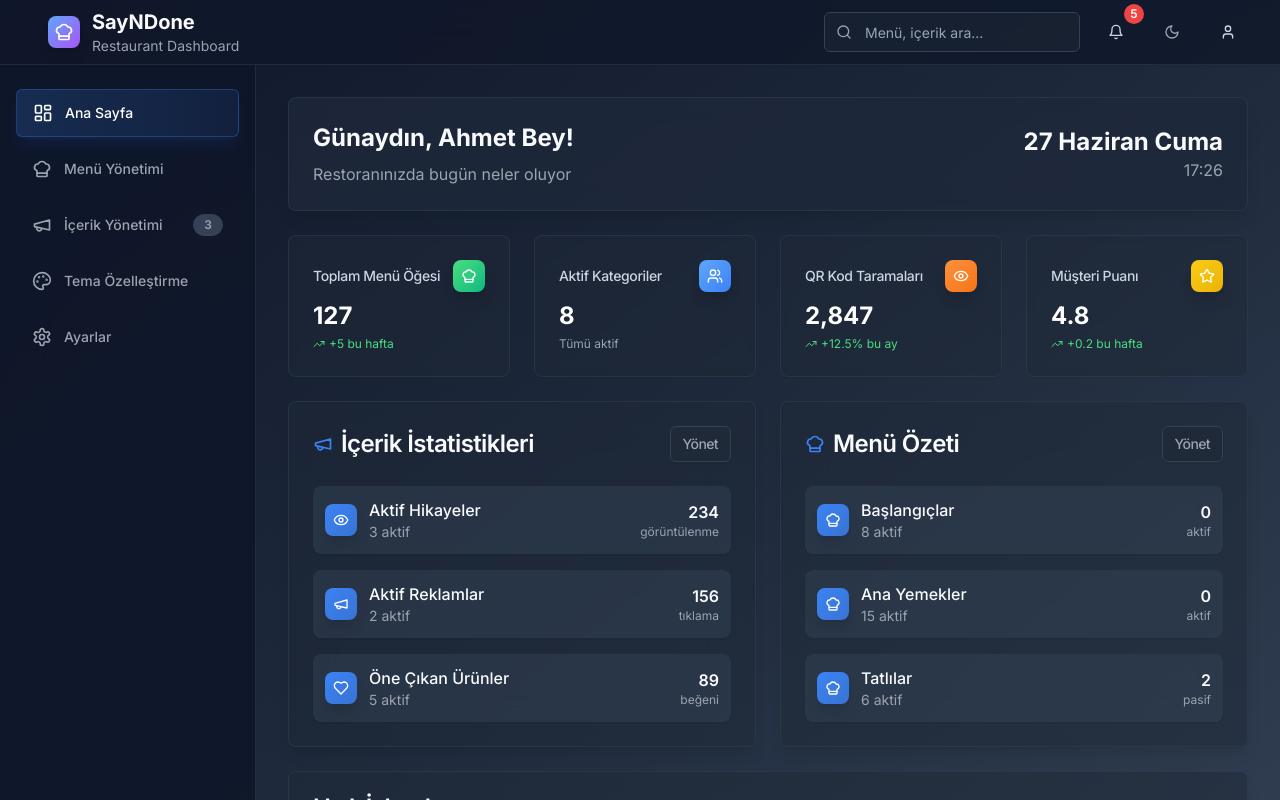
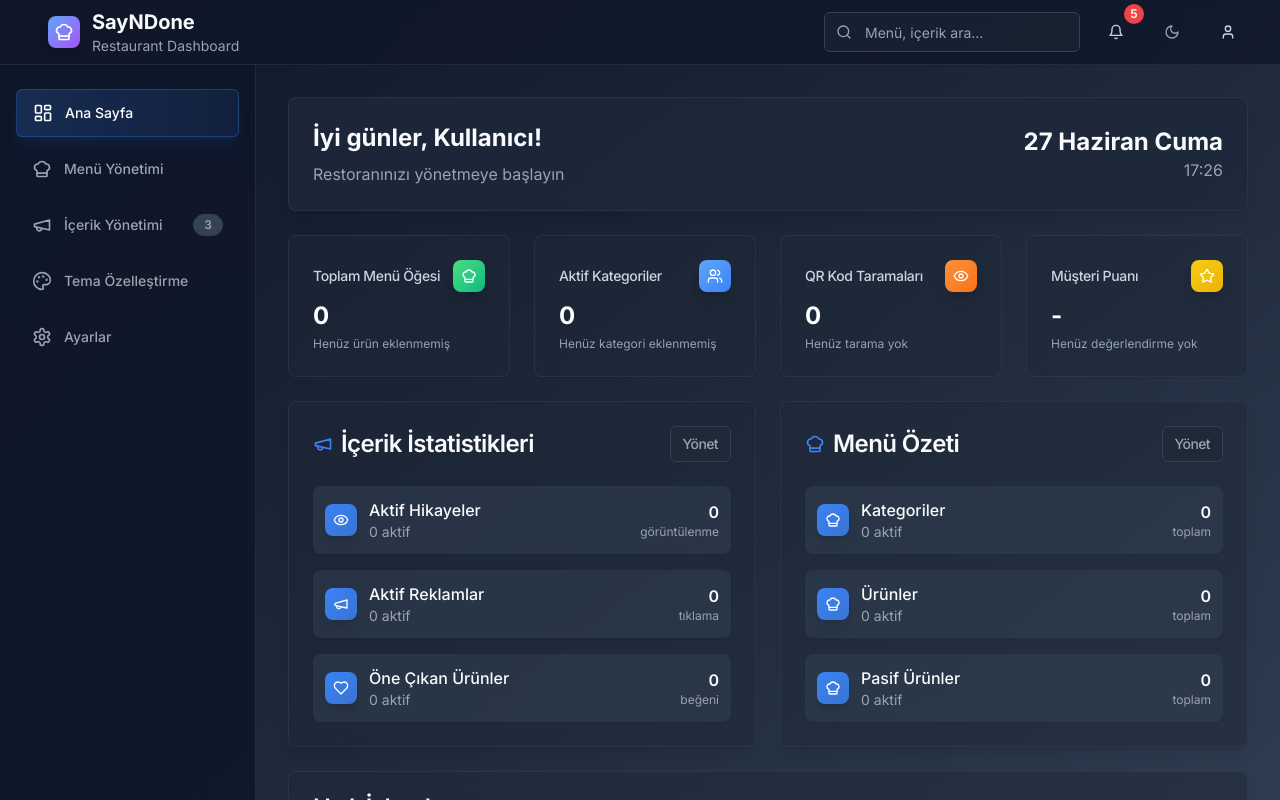
Before and after one commit to uruskan/bolttests, a Next.js app: page / in a window 1280 px wide. Shown: the top 800 px of the page. Built offline with nearby package versions, Linux system fonts and the light colour scheme.

Commit message:
Remove all mock data from the project

```diff
--- a/components/menu/MenuManagement.js
+++ b/components/menu/MenuManagement.js
@@ -124,11 +124,17 @@ function SortableCategory({ category, onToggleActive, onEdit, onDelete }) {
 
           {/* Category Image */}
           <div className="w-12 h-12 rounded-xl overflow-hidden bg-slate-100 dark:bg-slate-800">
+            {category.image ? (
               <img
                 src={category.image}
                 alt={category.name}
                 className="w-full h-full object-cover"
               />
+            ) : (
+              <div className="w-full h-full flex items-center justify-center text-slate-400">
+                <div className="w-6 h-6 bg-slate-300 dark:bg-slate-600 rounded" />
+              </div>
+            )}
           </div>
 
           {/* Category Info */}
@@ -161,7 +167,7 @@ function SortableCategory({ category, onToggleActive, onEdit, onDelete }) {
                 ? "text-green-800 dark:text-green-200"
                 : "text-red-800 dark:text-red-200"
             )}>
-              {category.itemCount}
+              {category.itemCount || 0}
             </div>
           </div>
 
@@ -237,11 +243,11 @@ function SortableProduct({ product, onToggleActive, onPriceChange, onEdit, onDel
   };
 
   const [isEditingPrice, setIsEditingPrice] = useState(false);
-  const [tempPrice, setTempPrice] = useState(Math.round(product.price).toString());
+  const [tempPrice, setTempPrice] = useState(Math.round(product.price || 0).toString());
 
   const handlePriceClick = () => {
     setIsEditingPrice(true);
-    setTempPrice(Math.round(product.price).toString());
+    setTempPrice(Math.round(product.price || 0).toString());
   };
 
   const handlePriceBlur = () => {
@@ -250,7 +256,7 @@ function SortableProduct({ product, onToggleActive, onPriceChange, onEdit, onDel
     if (!isNaN(newPrice) && newPrice > 0) {
       onPriceChange(product.id, newPrice);
     } else {
-      setTempPrice(Math.round(product.price).toString());
+      setTempPrice(Math.round(product.price || 0).toString());
     }
   };
 
@@ -259,7 +265,7 @@ function SortableProduct({ product, onToggleActive, onPriceChange, onEdit, onDel
       handlePriceBlur();
     } else if (e.key === 'Escape') {
       setIsEditingPrice(false);
-      setTempPrice(Math.round(product.price).toString());
+      setTempPrice(Math.round(product.price || 0).toString());
     }
   };
 
@@ -297,11 +303,17 @@ function SortableProduct({ product, onToggleActive, onPriceChange, onEdit, onDel
 
         {/* Product Image */}
         <div className="w-16 h-16 rounded-xl overflow-hidden bg-slate-100 dark:bg-slate-800 flex-shrink-0">
+          {product.image ? (
             <img
               src={product.image}
               alt={product.name}
               className="w-full h-full object-cover"
             />
+          ) : (
+            <div className="w-full h-full flex items-center justify-center text-slate-400">
+              <div className="w-8 h-8 bg-slate-300 dark:bg-slate-600 rounded" />
+            </div>
+          )}
         </div>
 
         {/* Product Info */}
@@ -363,7 +375,7 @@ function SortableProduct({ product, onToggleActive, onPriceChange, onEdit, onDel
                 }}
                 title="Fiyatı düzenlemek için tıklayın"
               >
-                ₺{Math.round(product.price)}
+                ₺{Math.round(product.price || 0)}
               </div>
             )}
           </div>
@@ -424,7 +436,7 @@ function SortableProduct({ product, onToggleActive, onPriceChange, onEdit, onDel
 
 export function MenuManagement() {
   const [searchTerm, setSearchTerm] = useState('');
-  const [selectedCategory, setSelectedCategory] = useState('1');
+  const [selectedCategory, setSelectedCategory] = useState(null);
 
   // Dialog states
   const [categoryDialog, setCategoryDialog] = useState({ open: false, category: null });
@@ -438,103 +450,9 @@ export function MenuManagement() {
     icon: null
   });
 
-  const [categories, setCategories] = useState([
-    {
-      id: '1',
-      name: 'Başlangıçlar',
-      description: 'Lezzetli başlangıç tarifleri',
-      itemCount: 8,
-      active: true,
-      image: 'https://images.pexels.com/photos/1640777/pexels-photo-1640777.jpeg?auto=compress&cs=tinysrgb&w=400'
-    },
-    {
-      id: '2',
-      name: 'Makarnalar',
-      description: 'Ev yapımı taze makarnalar',
-      itemCount: 12,
-      active: true,
-      image: 'https://images.pexels.com/photos/4518843/pexels-photo-4518843.jpeg?auto=compress&cs=tinysrgb&w=400'
-    },
-    {
-      id: '3',
-      name: 'Pizzalar',
-      description: 'Odun ateşinde İnce hamur',
-      itemCount: 10,
-      active: true,
-      image: 'https://images.pexels.com/photos/2147491/pexels-photo-2147491.jpeg?auto=compress&cs=tinysrgb&w=400'
-    },
-    {
-      id: '4',
-      name: 'Ana Yemekler',
-      description: 'Doyurucu İtalyan yemekleri',
-      itemCount: 15,
-      active: true,
-      image: 'https://images.pexels.com/photos/8753999/pexels-photo-8753999.jpeg?auto=compress&cs=tinysrgb&w=400'
-    },
-    {
-      id: '5',
-      name: 'Tatlılar',
-      description: 'Tatlı son',
-      itemCount: 6,
-      active: true,
-      image: 'https://images.pexels.com/photos/1126359/pexels-photo-1126359.jpeg?auto=compress&cs=tinysrgb&w=400'
-    },
-    {
-      id: '6',
-      name: 'İçecekler',
-      description: 'İçecekler ve şaraplar',
-      itemCount: 20,
-      active: false,
-      image: 'https://images.pexels.com/photos/1407846/pexels-photo-1407846.jpeg?auto=compress&cs=tinysrgb&w=400'
-    }
-  ]);
-
-  const [menuItems, setMenuItems] = useState([
-    {
-      id: '1',
-      name: 'Bruschetta Classica',
-      description: 'Taze domates, fesleğen ve sarımsakla kızarmış ekmek',
-      price: 46,
-      category: 'Başlangıçlar',
-      categoryId: '1',
-      image: 'https://images.pexels.com/photos/1640777/pexels-photo-1640777.jpeg?auto=compress&cs=tinysrgb&w=400',
-      active: true,
-      featured: true
-    },
-    {
-      id: '2',
-      name: 'Antipasto Misto',
-      description: 'Karışık peynir ve marine sebze seçkisi',
-      price: 69,
-      category: 'Başlangıçlar',
-      categoryId: '1',
-      image: 'https://images.pexels.com/photos/4518843/pexels-photo-4518843.jpeg?auto=compress&cs=tinysrgb&w=400',
-      active: true,
-      featured: false
-    },
-    {
-      id: '3',
-      name: 'Arancini',
-      description: 'Mozzarella ve bezelyeli çıtır risotto topları',
-      price: 53,
-      category: 'Başlangıçlar',
-      categoryId: '1',
-      image: 'https://images.pexels.com/photos/8753999/pexels-photo-8753999.jpeg?auto=compress&cs=tinysrgb&w=400',
-      active: false,
-      featured: false
-    },
-    {
-      id: '4',
-      name: 'Calamari Fritti',
-      description: 'Limonla servis edilen kızarmış kalamar halkaları',
-      price: 62,
-      category: 'Başlangıçlar',
-      categoryId: '1',
-      image: 'https://images.pexels.com/photos/1099680/pexels-photo-1099680.jpeg?auto=compress&cs=tinysrgb&w=400',
-      active: true,
-      featured: false
-    }
-  ]);
+  // Empty state - no mock data
+  const [categories, setCategories] = useState([]);
+  const [menuItems, setMenuItems] = useState([]);
 
   const sensors = useSensors(
     useSensor(PointerSensor),
@@ -571,6 +489,8 @@ export function MenuManagement() {
 
   const toggleCategoryActive = (categoryId) => {
     const category = categories.find(cat => cat.id === categoryId);
+    if (!category) return;
+
     const action = category.active ? 'pasif' : 'aktif';
 
     setConfirmDialog({
@@ -589,6 +509,8 @@ export function MenuManagement() {
 
   const toggleProductActive = (productId) => {
     const product = menuItems.find(item => item.id === productId);
+    if (!product) return;
+
     const action = product.active ? 'pasif' : 'aktif';
 
     setConfirmDialog({
@@ -640,6 +562,10 @@ export function MenuManagement() {
       description: `"${product.name}" ürününü silmek istediğinizden emin misiniz? Bu işlem geri alınamaz.`,
       onConfirm: () => {
         setMenuItems(prev => prev.filter(item => item.id !== product.id));
+        // Update category item count
+        setCategories(prev => prev.map(cat =>
+          cat.id === product.categoryId ? { ...cat, itemCount: Math.max(0, (cat.itemCount || 0) - 1) } : cat
+        ));
       },
       variant: 'destructive',
       icon: <AlertTriangle className="w-5 h-5" />
@@ -657,9 +583,15 @@ export function MenuManagement() {
       const newCategory = {
         ...categoryData,
         id: Date.now().toString(),
-        itemCount: 0
+        itemCount: 0,
+        active: true
       };
       setCategories(prev => [...prev, newCategory]);
+
+      // Auto-select the new category
+      if (!selectedCategory) {
+        setSelectedCategory(newCategory.id);
+      }
     }
   };
 
@@ -671,16 +603,21 @@ export function MenuManagement() {
       ));
     } else {
       // Add new product
+      const targetCategoryId = selectedCategory || categories[0]?.id;
+      if (!targetCategoryId) return;
+
       const newProduct = {
         ...productData,
         id: Date.now().toString(),
-        categoryId: selectedCategory
+        categoryId: targetCategoryId,
+        active: true,
+        featured: false
       };
       setMenuItems(prev => [...prev, newProduct]);
 
       // Update category item count
       setCategories(prev => prev.map(cat =>
-        cat.id === selectedCategory ? { ...cat, itemCount: cat.itemCount + 1 } : cat
+        cat.id === targetCategoryId ? { ...cat, itemCount: (cat.itemCount || 0) + 1 } : cat
       ));
     }
   };
@@ -690,6 +627,10 @@ export function MenuManagement() {
     item.categoryId === selectedCategory &&
     item.name.toLowerCase().includes(searchTerm.toLowerCase())
   );
+
+  // Empty state messages
+  const hasCategories = categories.length > 0;
+  const hasProducts = filteredProducts.length > 0;
 
   return (
     <div className="space-y-6">
@@ -711,6 +652,7 @@ export function MenuManagement() {
           <Button
             className="bg-primary hover:bg-primary/90 text-primary-foreground"
             onClick={() => setProductDialog({ open: true, product: null })}
+            disabled={!hasCategories}
           >
             <Plus className="w-4 h-4 mr-2" />
             Öğe Ekle
@@ -732,6 +674,22 @@ export function MenuManagement() {
               </CardTitle>
             </CardHeader>
             <CardContent className="space-y-3">
+              {!hasCategories ? (
+                <div className="text-center py-8">
+                  <div className="text-muted-foreground mb-4">
+                    <ChefHat className="w-12 h-12 mx-auto mb-2 opacity-50" />
+                    <p>Henüz kategori eklenmemiş</p>
+                    <p className="text-sm">İlk kategorinizi ekleyerek başlayın</p>
+                  </div>
+                  <Button
+                    variant="outline"
+                    onClick={() => setCategoryDialog({ open: true, category: null })}
+                  >
+                    <Plus className="w-4 h-4 mr-2" />
+                    İlk Kategoriyi Ekle
+                  </Button>
+                </div>
+              ) : (
                 <DndContext
                   sensors={sensors}
                   collisionDetection={closestCenter}
@@ -760,6 +718,7 @@ export function MenuManagement() {
                     ))}
                   </SortableContext>
                 </DndContext>
+              )}
             </CardContent>
           </Card>
         </div>
@@ -770,8 +729,9 @@ export function MenuManagement() {
             <CardHeader>
               <div className="flex items-center justify-between">
                 <CardTitle className="text-foreground">
-                  {selectedCategoryData?.name} ({filteredProducts.length} Öğe)
+                  {selectedCategoryData ? `${selectedCategoryData.name} (${filteredProducts.length} Öğe)` : 'Kategori Seçin'}
                 </CardTitle>
+                {selectedCategoryData && (
                   <div className="flex items-center space-x-2">
                     <div className="relative">
                       <Search className="absolute left-3 top-1/2 transform -translate-y-1/2 w-4 h-4 text-muted-foreground" />
@@ -797,9 +757,32 @@ export function MenuManagement() {
                       <Grid3X3 className="w-4 h-4" />
                     </Button>
                   </div>
+                )}
               </div>
             </CardHeader>
             <CardContent className="space-y-4">
+              {!selectedCategoryData ? (
+                <div className="text-center py-12">
+                  <div className="text-muted-foreground">
+                    <List className="w-12 h-12 mx-auto mb-2 opacity-50" />
+                    <p>Ürünleri görüntülemek için bir kategori seçin</p>
+                  </div>
+                </div>
+              ) : !hasProducts ? (
+                <div className="text-center py-12">
+                  <div className="text-muted-foreground mb-4">
+                    <ChefHat className="w-12 h-12 mx-auto mb-2 opacity-50" />
+                    <p>Bu kategoride henüz ürün yok</p>
+                    <p className="text-sm">İlk ürününüzü ekleyerek başlayın</p>
+                  </div>
+                  <Button
+                    onClick={() => setProductDialog({ open: true, product: null })}
+                  >
+                    <Plus className="w-4 h-4 mr-2" />
+                    İlk Ürünü Ekle
+                  </Button>
+                </div>
+              ) : (
                 <DndContext
                   sensors={sensors}
                   collisionDetection={closestCenter}
@@ -821,6 +804,7 @@ export function MenuManagement() {
                     ))}
                   </SortableContext>
                 </DndContext>
+              )}
             </CardContent>
           </Card>
         </div>
--- a/components/molecules/WelcomeHeader.js
+++ b/components/molecules/WelcomeHeader.js
@@ -3,7 +3,14 @@
 import { Card, CardContent } from '@/components/ui/card';
 import { cn } from '@/lib/utils';
 
-export function WelcomeHeader({ userName, currentTime }) {
+export function WelcomeHeader({ userName = "Kullanıcı", currentTime }) {
+  const getGreeting = () => {
+    const hour = currentTime.getHours();
+    if (hour < 12) return "Günaydın";
+    if (hour < 18) return "İyi günler";
+    return "İyi akşamlar";
+  };
+
   return (
     <Card className={cn(
       "backdrop-blur-xl border shadow-lg transition-all duration-200",
@@ -16,13 +23,13 @@ export function WelcomeHeader({ userName, currentTime }) {
               "text-2xl font-bold mb-2 transition-colors duration-200",
               "text-foreground"
             )}>
-              Günaydın, {userName}!
+              {getGreeting()}, {userName}!
             </h1>
             <p className={cn(
               "transition-colors duration-200",
               "text-muted-foreground"
             )}>
-              Restoranınızda bugün neler oluyor
+              Restoranınızı yönetmeye başlayın
             </p>
           </div>
           <div className="mt-4 sm:mt-0 text-right">
--- a/components/pages/DashboardPage.js
+++ b/components/pages/DashboardPage.js
@@ -27,51 +27,54 @@ export function DashboardPage() {
     return () => clearInterval(timer);
   }, []);
 
+  // Empty state metrics - all zeros
   const metrics = [
     {
       title: "Toplam Menü Öğesi",
-      value: "127",
-      change: "+5 bu hafta",
-      trend: "up",
+      value: "0",
+      change: "Henüz ürün eklenmemiş",
+      trend: "neutral",
       icon: ChefHat,
       colorClass: "from-green-400 to-emerald-500"
     },
     {
       title: "Aktif Kategoriler",
-      value: "8",
-      change: "Tümü aktif",
+      value: "0",
+      change: "Henüz kategori eklenmemiş",
       trend: "neutral",
       icon: Users,
       colorClass: "from-blue-400 to-blue-500"
     },
     {
       title: "QR Kod Taramaları",
-      value: "2,847",
-      change: "+12.5% bu ay",
-      trend: "up",
+      value: "0",
+      change: "Henüz tarama yok",
+      trend: "neutral",
       icon: Eye,
       colorClass: "from-orange-400 to-orange-500"
     },
     {
       title: "Müşteri Puanı",
-      value: "4.8",
-      change: "+0.2 bu hafta",
-      trend: "up",
+      value: "-",
+      change: "Henüz değerlendirme yok",
+      trend: "neutral",
       icon: Star,
       colorClass: "from-yellow-400 to-yellow-500"
     }
   ];
 
+  // Empty state content stats
   const contentStats = [
-    { name: "Aktif Hikayeler", count: 3, value: 234, icon: Eye, valueLabel: 'görüntülenme' },
-    { name: "Aktif Reklamlar", count: 2, value: 156, icon: Megaphone, valueLabel: 'tıklama' },
-    { name: "Öne Çıkan Ürünler", count: 5, value: 89, icon: Heart, valueLabel: 'beğeni' },
+    { name: "Aktif Hikayeler", count: 0, value: 0, icon: Eye, valueLabel: 'görüntülenme' },
+    { name: "Aktif Reklamlar", count: 0, value: 0, icon: Megaphone, valueLabel: 'tıklama' },
+    { name: "Öne Çıkan Ürünler", count: 0, value: 0, icon: Heart, valueLabel: 'beğeni' },
   ];
 
+  // Empty state menu stats
   const menuStats = [
-    { name: "Başlangıçlar", count: 8, value: 0, icon: ChefHat, valueLabel: 'aktif' },
-    { name: "Ana Yemekler", count: 15, value: 0, icon: ChefHat, valueLabel: 'aktif' },
-    { name: "Tatlılar", count: 6, value: 2, icon: ChefHat, valueLabel: 'pasif' },
+    { name: "Kategoriler", count: 0, value: 0, icon: ChefHat, valueLabel: 'toplam' },
+    { name: "Ürünler", count: 0, value: 0, icon: ChefHat, valueLabel: 'toplam' },
+    { name: "Pasif Ürünler", count: 0, value: 0, icon: ChefHat, valueLabel: 'toplam' },
   ];
 
   const quickActions = [
@@ -83,7 +86,7 @@ export function DashboardPage() {
 
   return (
     <div className="space-y-6">
-      <WelcomeHeader userName="Ahmet Bey" currentTime={currentTime} />
+      <WelcomeHeader userName="Kullanıcı" currentTime={currentTime} />
 
       {/* Metrics Cards */}
       <div className="grid grid-cols-1 sm:grid-cols-2 lg:grid-cols-4 gap-6">
```
Also changed, not shown: components/settings/RestaurantSettings.js (+28 -16 lines). Lines whose indentation alone changed are shown as unchanged.
